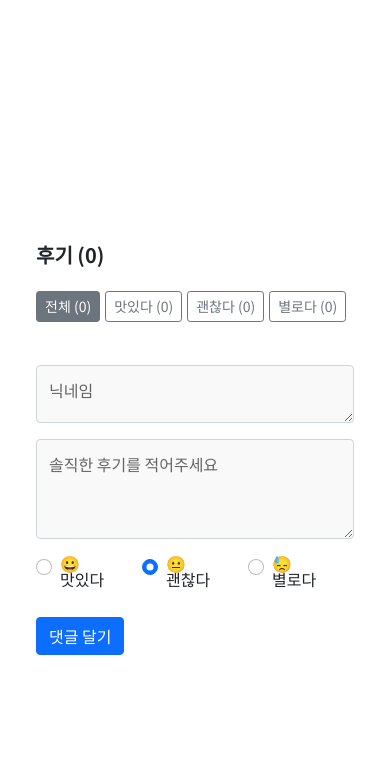
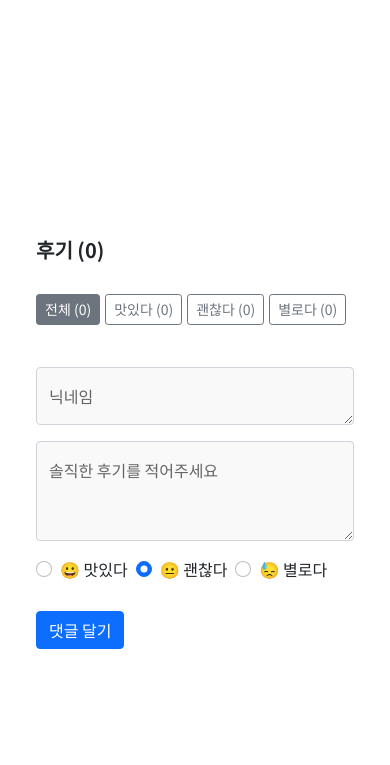
Before and after one commit to realsnoopso/TasteStar, a Flask app: page /detail/detailreview in a window 390 px wide. Shown: the part 929-1694 px from the top of the page. After the commit the page ends 1578 px from the top, so only its background shows below. Run offline with Flask 2, Linux system fonts and the light colour scheme; data that the repository does not hold is empty; some libraries are stand-ins or nearby versions.

Commit message:
fix: 모바일 깨짐 현상 수정

```diff
--- a/static/css/review.css
+++ b/static/css/review.css
@@ -1,8 +1,8 @@
 /*review.html*/
 
-.container.review {
-    padding: 0 36px;
-}
+/*.container.review {*/
+/*    padding: 0 36px;*/
+/*}*/
 
 .total_review_count {
     font-weight: bold;
@@ -119,23 +119,23 @@
 }
 
 .review-score > div {
-    padding-right: 16px;
+    padding-right: 8px;
 }
 
 /* 이진서-css */
-.contents {
-    word-wrap: break-word;
-    font-size: 100%;
-    line-height: 100%;
-    -webkit-text-size-adjust: 100%;
-    word-break: keep-all;
-    margin: 0;
-    padding: 0;
-    -webkit-tap-highlight-color: transparent;
-    display: block;
-    padding: 60px 0;
-    position: relative;
-}
+/*.contents {*/
+/*    word-wrap: break-word;*/
+/*    font-size: 100%;*/
+/*    line-height: 100%;*/
+/*    -webkit-text-size-adjust: 100%;*/
+/*    word-break: keep-all;*/
+/*    margin: 0;*/
+/*    padding: 0;*/
+/*    -webkit-tap-highlight-color: transparent;*/
+/*    display: block;*/
+/*    padding: 60px 0;*/
+/*    position: relative;*/
+/*}*/
 
 .column-contents {
     border: 0 none;
```
